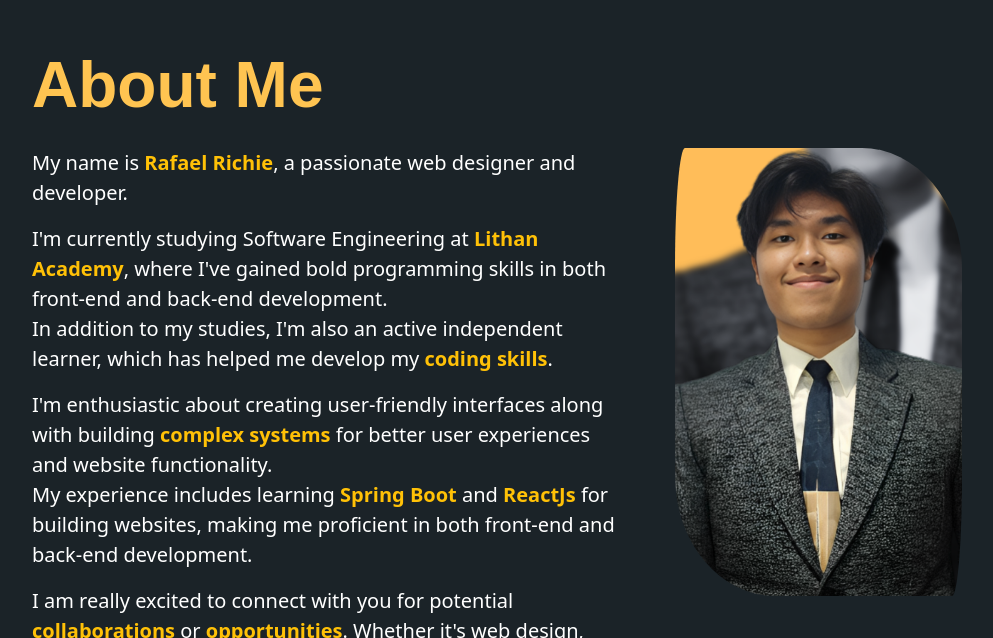
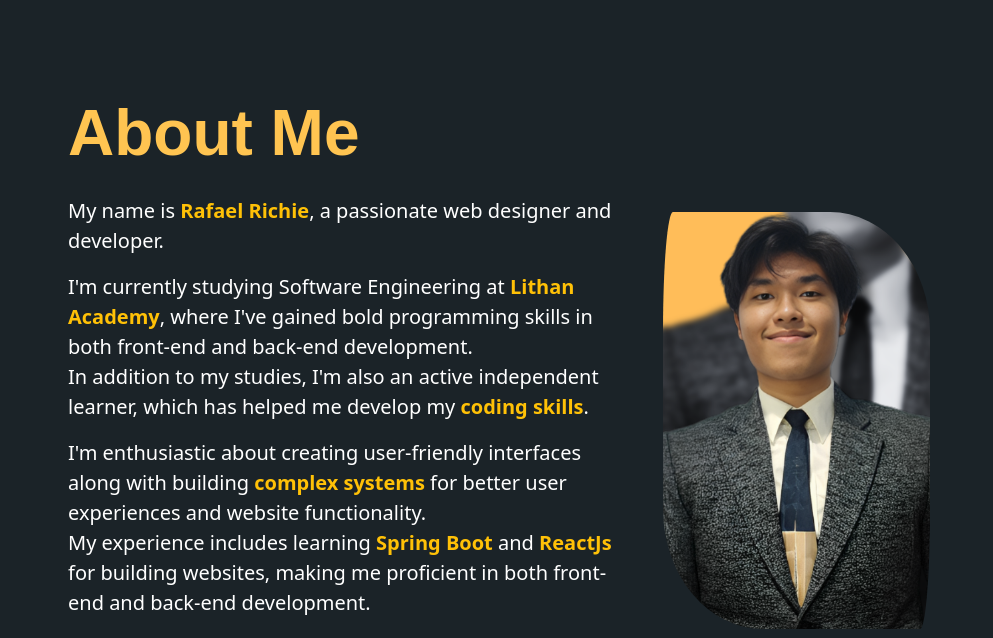
Before and after one commit to xernomm/rafaelportfolio, a React (Create React App) app: page / in a window 1280 px wide. Shown: the part 1282-1920 px from the top of the page, without its empty margins (138-1131 px from the left). Built offline with nearby package versions, Linux system fonts and the light colour scheme.

Commit message:
padding adjust

```diff
--- a/src/sections/AboutMe.jsx
+++ b/src/sections/AboutMe.jsx
@@ -27,7 +27,7 @@ export const AboutMe = () => {
         <Container>
             <Row>
 
-                <div className="col-lg-12 d-lg-flex justify-content-center align-items-center">
+                <div className="p-5 col-lg-12 d-lg-flex justify-content-center align-items-center">
                     <div className="col-lg-8 col-sm-12 p-lg-5">
                         <h1 className="primary fw-bold display-3 my-4">
                             About Me
```
